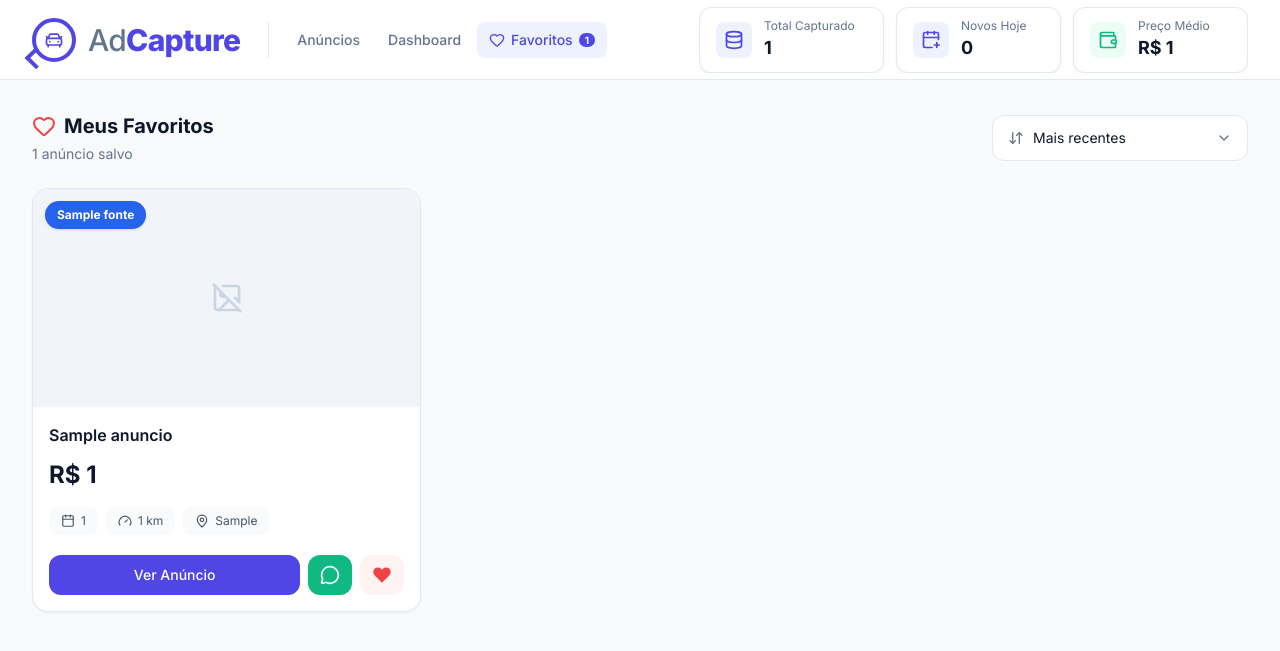
After one commit to mateusdinizz/AdCapture, a Flask app: page /favoritos in a window 1280 px wide. The commit adds this page. Shown: the top 651 px of the page. Run offline with Flask 3, Linux system fonts and the light colour scheme; tables that the repository leaves empty hold one stand-in row (values such as "Sample post"); some libraries are stand-ins or nearby versions.

Commit message:
Implementa fase 8

```diff
--- a/app.py
+++ b/app.py
@@ -1,5 +1,9 @@
 """
-Aplicacao Flask - Fase 6 do roadmap: tela de Anuncios + Filtros.
+Aplicacao Flask — Fases 6-8 do roadmap.
+
+Fase 6: tela de Anuncios + Filtros
+Fase 7: Dashboard
+Fase 8: Favoritos (sem login/usuarios)
 
 Como rodar:
     python app.py
@@ -9,11 +13,11 @@ Depois abra http://127.0.0.1:5000 no navegador.
 
 from datetime import date
 
-from flask import Flask, render_template, request
+from flask import Flask, render_template, request, jsonify
 from sqlalchemy import func, desc
 
 from src.database.connection import get_session
-from src.database.models import Anuncio
+from src.database.models import Anuncio, Favorito
 
 app = Flask(__name__)
 
@@ -24,9 +28,9 @@ KM_MAX_SLIDER = 300000  # quando o slider estiver nesse valor, tratamos como "se
 def injetar_estatisticas():
     """
     Deixa as estatisticas do cabecalho (total capturado, novos hoje,
-    preco medio) disponiveis automaticamente em QUALQUER template,
-    sem precisar passar isso manualmente em cada rota nova que a
-    interface for ganhando (dashboard, favoritos, etc.).
+    preco medio, total de favoritos) disponiveis automaticamente em
+    QUALQUER template, sem precisar passar isso manualmente em cada
+    rota nova que a interface for ganhando.
     """
     with get_session() as session:
         total_geral = session.query(Anuncio).filter(Anuncio.ativo.is_(True)).count()
@@ -44,10 +48,13 @@ def injetar_estatisticas():
             .scalar()
         )
 
+        total_favoritos = session.query(Favorito).count()
+
     return {
         "stat_total_geral": total_geral,
         "stat_novos_hoje": novos_hoje,
         "stat_preco_medio": float(preco_medio) if preco_medio else None,
+        "stat_total_favoritos": total_favoritos,
     }
 
 
@@ -118,6 +125,13 @@ def anuncios():
 
         total_filtrado = query.count()
 
+        # IDs dos anuncios favoritados, para saber quais coracoes
+        # devem aparecer preenchidos na tela
+        ids_favoritados = {
+            f.anuncio_id
+            for f in session.query(Favorito.anuncio_id).all()
+        }
+
         anuncios_dados = [
             {
                 "id": a.id,
@@ -132,6 +146,7 @@ def anuncios():
                 "url": a.url,
                 "whatsapp_link": a.whatsapp_link,
                 "fonte_nome": a.fonte.nome if a.fonte else "Desconhecida",
+                "favoritado": a.id in ids_favoritados,
             }
             for a in resultados
         ]
@@ -167,7 +182,8 @@ def dashboard():
     Os cartoes de "Favoritos" e "Oportunidades" da visao original da
     interface foram substituidos por "Marca mais comum" e "Cidade com
     mais anuncios" - dados que ja temos de verdade hoje, ate que
-    Favoritos (Fase 8) e Score de oportunidades (Fase 11) existam.
+    Score de oportunidades (Fase 11) exista.
+    Fase 8 adiciona o cartao de Favoritos de volta com dados reais.
     """
     with get_session() as session:
         distribuicao_marca = (
@@ -227,5 +243,115 @@ def dashboard():
     )
 
 
+# -----------------------------------------------------------------
+# Fase 8: Favoritos
+# -----------------------------------------------------------------
+
+@app.route("/api/favoritos/<int:anuncio_id>", methods=["POST"])
+def favoritar(anuncio_id):
+    """
+    Adiciona um anuncio aos favoritos. Chamado via fetch() do JS no card.
+    Retorna JSON com o estado atualizado.
+    """
+    with get_session() as session:
+        # Verificar se o anuncio existe
+        anuncio = session.query(Anuncio).filter(Anuncio.id == anuncio_id).first()
+        if not anuncio:
+            return jsonify({"erro": "Anúncio não encontrado"}), 404
+
+        existe = (
+            session.query(Favorito)
+            .filter(Favorito.anuncio_id == anuncio_id)
+            .first()
+        )
+        if existe:
+            return jsonify({"favoritado": True, "msg": "Já está nos favoritos"})
+
+        session.add(Favorito(anuncio_id=anuncio_id))
+        # commit acontece automaticamente no get_session context manager
+
+    return jsonify({"favoritado": True, "msg": "Adicionado aos favoritos"})
+
+
+@app.route("/api/favoritos/<int:anuncio_id>", methods=["DELETE"])
+def desfavoritar(anuncio_id):
+    """
+    Remove um anuncio dos favoritos. Chamado via fetch() do JS no card.
+    """
+    with get_session() as session:
+        fav = (
+            session.query(Favorito)
+            .filter(Favorito.anuncio_id == anuncio_id)
+            .first()
+        )
+        if fav:
+            session.delete(fav)
+
+    return jsonify({"favoritado": False, "msg": "Removido dos favoritos"})
+
+
+@app.route("/api/favoritos/count")
+def favoritos_count():
+    """Retorna apenas a contagem de favoritos (para o badge do header via JS)."""
+    with get_session() as session:
+        total = session.query(Favorito).count()
+    return jsonify({"total": total})
+
+
+@app.route("/favoritos")
+def favoritos():
+    """
+    Fase 8: tela dedicada de favoritos — mesma aparencia dos cards de
+    anuncios, filtrada apenas pelos anuncios salvos pelo usuario.
+    """
+    ordenar = request.args.get("ordenar", default="recentes_fav")
+
+    with get_session() as session:
+        query = (
+            session.query(Anuncio)
+            .join(Favorito, Favorito.anuncio_id == Anuncio.id)
+            .filter(Anuncio.ativo.is_(True))
+        )
+
+        if ordenar == "preco_asc":
+            query = query.order_by(Anuncio.preco.asc())
+        elif ordenar == "preco_desc":
+            query = query.order_by(Anuncio.preco.desc())
+        elif ordenar == "km_asc":
+            query = query.order_by(Anuncio.km.asc())
+        elif ordenar == "ano_desc":
+            query = query.order_by(Anuncio.ano.desc())
+        else:  # "recentes_fav" - mais recentemente favoritado
+            query = query.order_by(Favorito.data_criacao.desc())
+
+        resultados = query.all()
+
+        favoritos_dados = [
+            {
+                "id": a.id,
+                "titulo": a.titulo,
+                "marca": a.marca,
+                "modelo": a.modelo,
+                "ano": a.ano,
+                "km": a.km,
+                "preco": float(a.preco) if a.preco is not None else None,
+                "cidade": a.cidade,
+                "estado": a.estado,
+                "url": a.url,
+                "whatsapp_link": a.whatsapp_link,
+                "fonte_nome": a.fonte.nome if a.fonte else "Desconhecida",
+                "favoritado": True,
+            }
+            for a in resultados
+        ]
+
+    return render_template(
+        "favoritos.html",
+        anuncios=favoritos_dados,
+        total_favoritos=len(favoritos_dados),
+        ordenar=ordenar,
+    )
+
+
 if __name__ == "__main__":
     app.run(debug=True)
--- a/templates/base.html
+++ b/templates/base.html
@@ -50,6 +50,16 @@
                         <a href="/dashboard" class="px-3 py-2 rounded-lg text-sm font-medium transition
                                                      {% if request.path == '/dashboard' %}bg-indigo-50 text-indigo-600{% else %}text-slate-500 hover:text-slate-800{% endif %}">
                             Dashboard
+                        </a>
+                        <a href="/favoritos" class="px-3 py-2 rounded-lg text-sm font-medium transition flex items-center gap-1.5
+                                                     {% if request.path == '/favoritos' %}bg-indigo-50 text-indigo-600{% else %}text-slate-500 hover:text-slate-800{% endif %}">
+                            <i data-lucide="heart" class="w-4 h-4"></i>
+                            Favoritos
+                            {% if stat_total_favoritos %}
+                            <span id="favBadge" class="bg-indigo-600 text-white text-[10px] font-bold px-1.5 py-0.5 rounded-full leading-none">{{ stat_total_favoritos }}</span>
+                            {% else %}
+                            <span id="favBadge" class="hidden bg-indigo-600 text-white text-[10px] font-bold px-1.5 py-0.5 rounded-full leading-none"></span>
+                            {% endif %}
                         </a>
                     </nav>
                 </div>
@@ -105,6 +115,69 @@
     <script>
         lucide.createIcons();
 
+        /**
+         * Fase 8: favoritar/desfavoritar via API sem recarregar a pagina.
+         * Alterna visualmente o botao (coracao vazio ↔ preenchido) e
+         * atualiza o badge de favoritos no header.
+         */
+        async function toggleFavorito(anuncioId, btn) {
+            const favoritado = btn.dataset.favoritado === 'true';
+            const method = favoritado ? 'DELETE' : 'POST';
+
+            try {
+                const resp = await fetch(`/api/favoritos/${anuncioId}`, { method });
+                const data = await resp.json();
+
+                btn.dataset.favoritado = String(data.favoritado);
+
+                if (data.favoritado) {
+                    btn.className = 'w-11 rounded-xl flex items-center justify-center transition bg-red-50 text-red-500 hover:bg-red-100';
+                    btn.innerHTML = '<svg class="w-5 h-5 fill-current" viewBox="0 0 24 24"><path d="M20.84 4.61a5.5 5.5 0 0 0-7.78 0L12 5.67l-1.06-1.06a5.501 5.501 0 0 0-7.78 7.78l1.06 1.06L12 21.23l7.78-7.78 1.06-1.06a5.5 5.5 0 0 0 0-7.78z"/></svg>';
+                } else {
+                    btn.className = 'w-11 rounded-xl flex items-center justify-center transition bg-slate-100 text-slate-400 hover:bg-slate-200 hover:text-red-400';
+                    btn.innerHTML = '<i data-lucide="heart" class="w-5 h-5"></i>';
+                    lucide.createIcons();
+
+                    // Se estamos na pagina de favoritos, remover o card inteiro
+                    if (window.location.pathname === '/favoritos') {
+                        const card = btn.closest('article');
+                        if (card) {
+                            card.style.transition = 'opacity 0.3s, transform 0.3s';
+                            card.style.opacity = '0';
+                            card.style.transform = 'scale(0.95)';
+                            setTimeout(() => {
+                                card.remove();
+                                // Atualizar contador na pagina de favoritos
+                                const counter = document.getElementById('favCounter');
+                                if (counter) {
+                                    const n = document.querySelectorAll('.fav-card').length;
+                                    counter.textContent = n;
+                                    if (n === 0) location.reload();
+                                }
+                            }, 300);
+                        }
+                    }
+                }
+
+                // Atualizar badge no header (recarrega o contador do servidor)
+                const badgeResp = await fetch('/api/favoritos/count');
+                if (badgeResp.ok) {
+                    const badgeData = await badgeResp.json();
+                    const badge = document.getElementById('favBadge');
+                    if (badge) {
+                        if (badgeData.total > 0) {
+                            badge.textContent = badgeData.total;
+                            badge.classList.remove('hidden');
+                        } else {
+                            badge.classList.add('hidden');
+                        }
+                    }
+                }
+            } catch (err) {
+                console.error('Erro ao favoritar/desfavoritar:', err);
+            }
+        }
+
         function updateKm(value) {
             const el = document.getElementById('kmValue');
             if (Number(value) >= 300000) {
--- /dev/null
+++ b/templates/favoritos.html
@@ -0,0 +1,111 @@
+{% extends "base.html" %}
+
+{% block titulo %}Favoritos · AdCapture{% endblock %}
+
+{% block conteudo %}
+
+<main class="flex-1 min-w-0 p-4 sm:p-6 lg:p-8 w-full">
+
+    <div class="flex flex-col sm:flex-row items-start sm:items-center justify-between gap-4 mb-6">
+        <div>
+            <h1 class="text-xl font-bold text-slate-900 flex items-center gap-2">
+                <i data-lucide="heart" class="w-6 h-6 text-red-500"></i>
+                Meus Favoritos
+            </h1>
+            <p class="text-sm text-slate-500 mt-1">
+                <span id="favCounter">{{ total_favoritos }}</span> anúncio{{ 's' if total_favoritos != 1 else '' }} salvo{{ 's' if total_favoritos != 1 else '' }}
+            </p>
+        </div>
+
+        {% if anuncios %}
+        <form method="get" action="/favoritos" class="relative w-full sm:w-64">
+            <i data-lucide="arrow-down-up" class="absolute left-4 top-1/2 -translate-y-1/2 w-4 h-4 text-slate-500"></i>
+            <select name="ordenar" onchange="this.form.submit()"
+                    class="w-full bg-white border border-slate-200 rounded-xl pl-10 pr-10 py-3 text-sm appearance-none outline-none focus:ring-2 focus:ring-indigo-500">
+                <option value="recentes_fav" {% if ordenar == "recentes_fav" %}selected{% endif %}>Mais recentes</option>
+                <option value="preco_asc" {% if ordenar == "preco_asc" %}selected{% endif %}>Menor preço</option>
+                <option value="preco_desc" {% if ordenar == "preco_desc" %}selected{% endif %}>Maior preço</option>
+                <option value="km_asc" {% if ordenar == "km_asc" %}selected{% endif %}>Menor quilometragem</option>
+                <option value="ano_desc" {% if ordenar == "ano_desc" %}selected{% endif %}>Ano mais novo</option>
+            </select>
+            <i data-lucide="chevron-down" class="absolute right-4 top-1/2 -translate-y-1/2 w-4 h-4 text-slate-500 pointer-events-none"></i>
+        </form>
+        {% endif %}
+    </div>
+
+    {% if anuncios %}
+    <div class="grid grid-cols-1 md:grid-cols-2 lg:grid-cols-3 gap-6">
+        {% for a in anuncios %}
+        <article class="fav-card bg-white rounded-2xl border border-slate-200 shadow-sm hover:shadow-md transition-all duration-200 overflow-hidden flex flex-col">
+
+            <div class="relative aspect-[16/9] bg-slate-100 flex items-center justify-center">
+                <i data-lucide="image-off" class="w-8 h-8 text-slate-300"></i>
+
+                <span class="absolute top-3 left-3 text-white text-xs font-bold px-3 py-1.5 rounded-full shadow
+                             {% if a.fonte_nome == 'OLX' %}bg-orange-500{% else %}bg-blue-600{% endif %}">
+                    {{ a.fonte_nome }}
+                </span>
+            </div>
+
+            <div class="p-4 flex flex-col flex-1">
+                <h3 class="font-semibold text-slate-900 leading-6 line-clamp-2">{{ a.titulo }}</h3>
+
+                <div class="flex items-baseline gap-2 mt-3">
+                    <span class="text-2xl font-bold text-slate-900">
+                        {% if a.preco %}R$ {{ "{:,.0f}".format(a.preco).replace(",", ".") }}{% else %}Sob consulta{% endif %}
+                    </span>
+                </div>
+
+                <div class="flex flex-wrap gap-2 mt-4">
+                    <span class="px-3 py-1.5 rounded-lg bg-slate-50 text-xs text-slate-600 flex items-center gap-1.5">
+                        <i data-lucide="calendar" class="w-3.5 h-3.5"></i>{{ a.ano or "—" }}
+                    </span>
+                    <span class="px-3 py-1.5 rounded-lg bg-slate-50 text-xs text-slate-600 flex items-center gap-1.5">
+                        <i data-lucide="gauge" class="w-3.5 h-3.5"></i>
+                        {% if a.km %}{{ "{:,.0f}".format(a.km).replace(",", ".") }} km{% else %}—{% endif %}
+                    </span>
+                    <span class="px-3 py-1.5 rounded-lg bg-slate-50 text-xs text-slate-600 flex items-center gap-1.5">
+                        <i data-lucide="map-pin" class="w-3.5 h-3.5"></i>{{ a.cidade or "—" }}
+                    </span>
+                </div>
+
+                <div class="flex gap-2 mt-5">
+                    <a href="{{ a.url }}" target="_blank"
+                       class="bg-indigo-600 hover:bg-indigo-700 text-white py-2.5 rounded-xl text-sm font-medium flex-1 text-center transition">
+                        Ver Anúncio
+                    </a>
+                    {% if a.whatsapp_link %}
+                    <a href="{{ a.whatsapp_link }}" target="_blank"
+                       class="w-11 rounded-xl bg-emerald-500 hover:bg-emerald-600 text-white flex items-center justify-center transition"
+                       aria-label="WhatsApp">
+                        <i data-lucide="message-circle" class="w-5 h-5"></i>
+                    </a>
+                    {% endif %}
+                    <button onclick="toggleFavorito({{ a.id }}, this)" type="button"
+                            class="w-11 rounded-xl flex items-center justify-center transition bg-red-50 text-red-500 hover:bg-red-100"
+                            aria-label="Remover dos favoritos"
+                            data-favoritado="true">
+                        <svg class="w-5 h-5 fill-current" viewBox="0 0 24 24"><path d="M20.84 4.61a5.5 5.5 0 0 0-7.78 0L12 5.67l-1.06-1.06a5.501 5.501 0 0 0-7.78 7.78l1.06 1.06L12 21.23l7.78-7.78 1.06-1.06a5.5 5.5 0 0 0 0-7.78z"/></svg>
+                    </button>
+                </div>
+            </div>
+        </article>
+        {% endfor %}
+    </div>
+    {% else %}
+    <div class="text-center py-20">
+        <div class="w-16 h-16 mx-auto rounded-full bg-slate-100 flex items-center justify-center mb-4">
+            <i data-lucide="heart" class="w-8 h-8 text-slate-300"></i>
+        </div>
+        <p class="text-xl font-semibold text-slate-600">Nenhum favorito ainda</p>
+        <p class="text-sm text-slate-400 mt-1">Clique no coração nos cards de anúncios para salvar aqui.</p>
+        <a href="/" class="inline-flex items-center gap-2 mt-6 px-5 py-2.5 bg-indigo-600 hover:bg-indigo-700 text-white rounded-xl text-sm font-medium transition">
+            <i data-lucide="search" class="w-4 h-4"></i>
+            Ver anúncios
+        </a>
+    </div>
+    {% endif %}
+
+</main>
+
+{% endblock %}
```
Also changed, not shown: docs/ADCAPTURE.md (+9 -5 lines), sql/favoritos.sql (added, +12 -0 lines), src/database/models.py (+23 -0 lines), templates/anuncios.html (+12 -1 lines).
